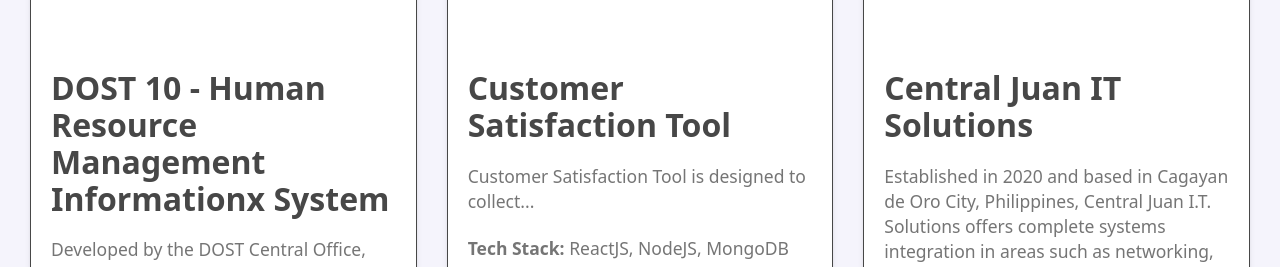
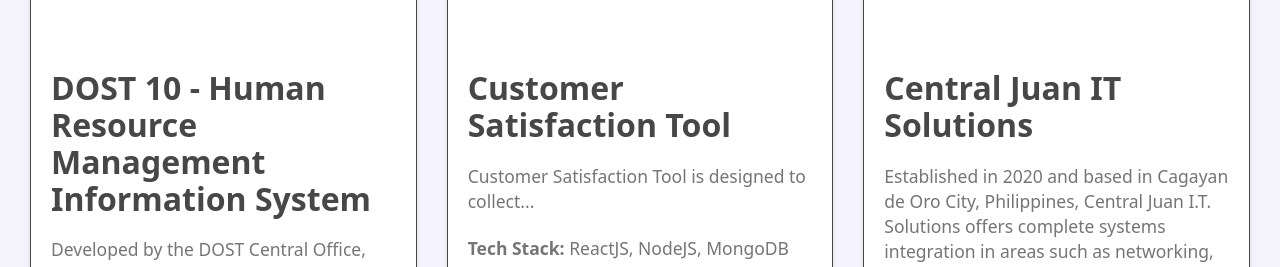
Before and after one commit to rcabaluna/website-portfolio, a React (Vite) app: page /works in a window 1280 px wide. Shown: the part 276-543 px from the top of the page. Built offline with nearby package versions, Linux system fonts and the light colour scheme.

Commit message:
Updated portfolio

```diff
--- a/src/assets/css/About.css
+++ b/src/assets/css/About.css
@@ -13,6 +13,7 @@
 	font-size: 1.07em;
 	font-weight: 400;
 }
+
 
 @media (max-width: 639px) {
 	.about {
@@ -85,7 +86,7 @@
 
 @media (min-width: 1280px) and (max-width: 1535px) {
 	.about {
-		padding: 10em 4rem;
+		padding: 10em 6rem;
 		font-size: 0.9em;
 	}
 
@@ -98,3 +99,11 @@
 		font-size: 5em; /* larger font size */
 	}
 }
+
+@media (min-width: 1536px) {
+	.about {
+		padding: 10em 10rem;
+		font-size: 0.9em;
+	}
+
+}
--- a/src/works.js
+++ b/src/works.js
@@ -1,7 +1,7 @@
 const works = [
 	{
 		slug: "human-resource-management-information-system",
-		title: "DOST 10 - Human Resource Management Informationx System",
+		title: "DOST 10 - Human Resource Management Information System",
 		images: [
 			"/assets/images/projects/hrmis1.png",
 			"/assets/images/projects/hrmis2.png",
```
Also changed, not shown: src/assets/images/hero-bg.png, src/assets/images/profile.png.
